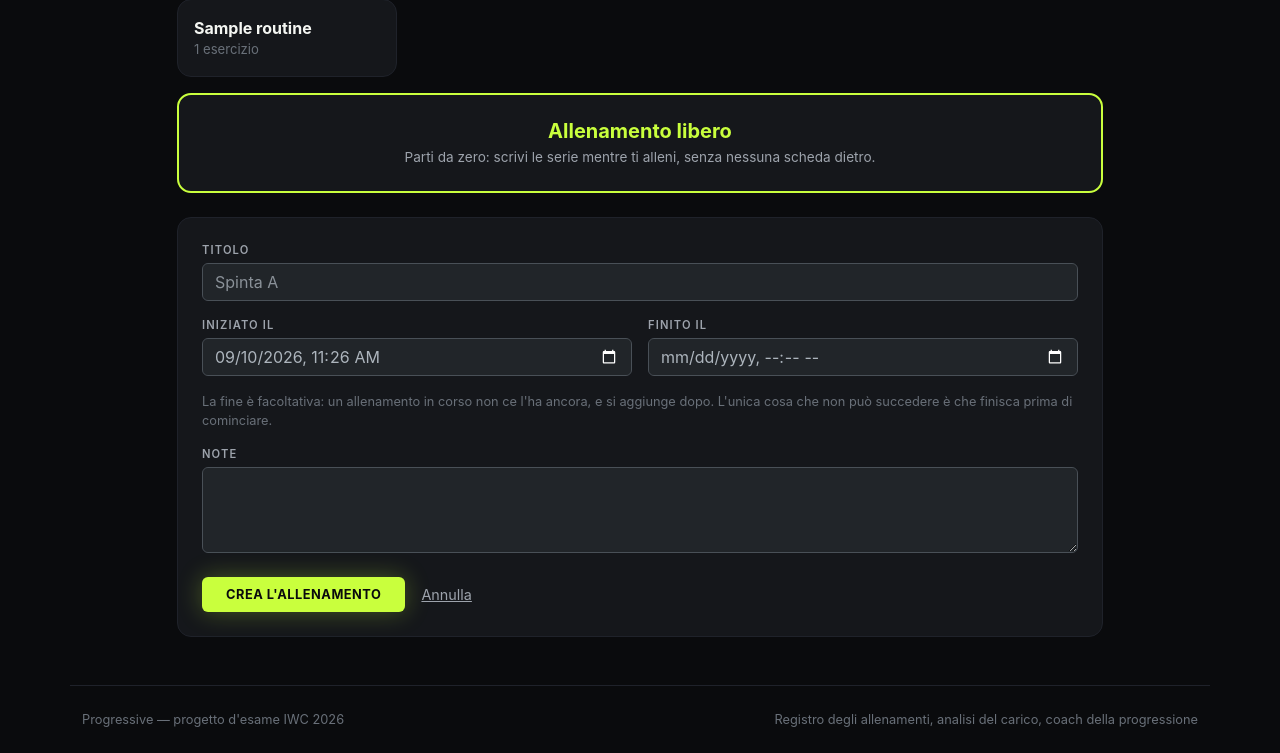
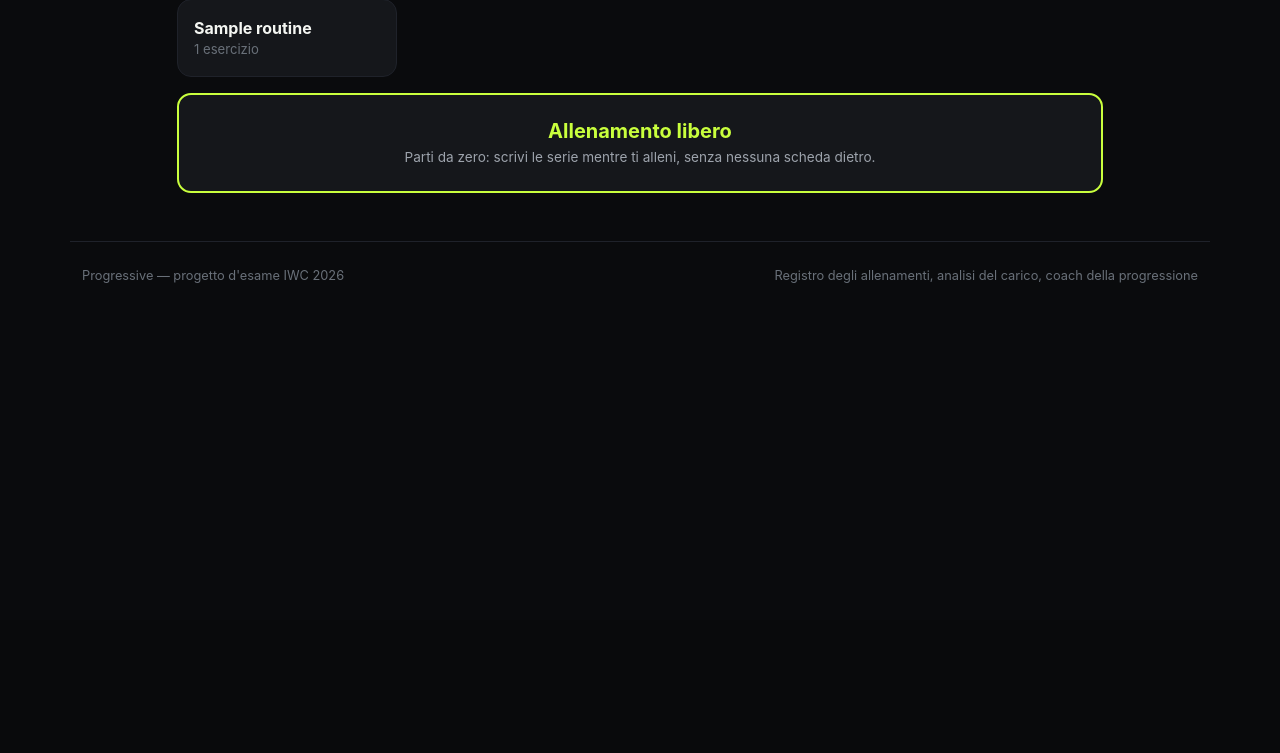
Before and after one commit to cavallinilorenzo/progressive-unimore-project, a Django app: page /allenamenti/nuovo/ in a window 1280 px wide. Shown: the part 180-933 px from the top of the page. After the commit the page ends 463 px from the top, so only its background shows below. Run offline with Django 5.2, Linux system fonts and the light colour scheme; a user stored in the database is signed in; tables that the repository leaves empty hold one stand-in row (values such as "Sample post").

Commit message:
Il bivio prima del form, non sopra: le card sole finché non scegli
/allenamenti/nuovo/ mostrava sempre il form libero sotto le card, anche
prima di aver scelto. Ora il form compare solo dopo una scelta esplicita —
una scheda o «Allenamento libero» (?libero=1) — o quando la pagina è già un
POST, perché un errore di validazione deve tornare sul form coi suoi
messaggi e non regredire al bivio.

Co-Authored-By: Claude Sonnet 5 <noreply@anthropic.com>

```diff
--- a/training/templates/training/workout_form.html
+++ b/training/templates/training/workout_form.html
@@ -21,7 +21,7 @@ quello italiano di `DATETIME_INPUT_FORMATS`: la conversione sta in
 {% block content %}
 
 <div class="row justify-content-center">
-  <div class="{% if not scheda and not form.instance.pk %}col-12 col-xl-10{% else %}col-12 col-lg-7{% endif %}">
+  <div class="{% if not mostra_form and not form.instance.pk %}col-12 col-xl-10{% else %}col-12 col-lg-7{% endif %}">
 
     <div class="mb-4">
       <div class="eyebrow">Storico</div>
@@ -44,13 +44,13 @@ quello italiano di `DATETIME_INPUT_FORMATS`: la conversione sta in
         </div>
       </div>
     </div>
-    {% elif not form.instance.pk %}
+    {% elif not form.instance.pk and not mostra_form %}
     {% comment %}
-    Il bivio prima del form: da scheda, a card, o libero. Niente JavaScript e
-    nessuna pagina in più — le card sono link che ricaricano
+    Il bivio, **senza** il form sotto: da scheda, a card, o libero. Niente
+    JavaScript e nessuna pagina in più — le card sono link che ricaricano
     `/allenamenti/nuovo/` con `?scheda=<pk>` (vedi `WorkoutCreateView`), e
-    «Allenamento libero» è un'ancora verso il form che resta comunque sotto,
-    sempre raggiungibile senza clic in più.
+    «Allenamento libero» è lo stesso link con `?libero=1`. Il form compare
+    solo dopo una di queste due scelte esplicite, mai qui.
     {% endcomment %}
     <div class="eyebrow mb-2">Da una scheda</div>
     {% if schede_disponibili %}
@@ -71,7 +71,7 @@ quello italiano di `DATETIME_INPUT_FORMATS`: la conversione sta in
     {% else %}
     <div class="mb-3" style="color:var(--t2);font-size:.9rem">Non hai ancora nessuna scheda.</div>
     {% endif %}
-    <a href="#libero" class="card-ink d-block text-center text-decoration-none p-4 mb-4"
+    <a href="{% url 'training:workout-create' %}?libero=1" class="card-ink d-block text-center text-decoration-none p-4"
        style="border:2px solid var(--volt)">
       <div class="h5 fw-bold mb-1" style="color:var(--volt)">Allenamento libero</div>
       <div style="color:var(--t2);font-size:.85rem">
@@ -80,7 +80,8 @@ quello italiano di `DATETIME_INPUT_FORMATS`: la conversione sta in
     </a>
     {% endif %}
 
-    <form method="post" novalidate class="card-ink p-4" id="libero">
+    {% if mostra_form or form.instance.pk %}
+    <form method="post" novalidate class="card-ink p-4">
       {% csrf_token %}
 
       {% if form.non_field_errors %}
@@ -133,10 +134,11 @@ quello italiano di `DATETIME_INPUT_FORMATS`: la conversione sta in
         <button type="submit" class="btn btn-volt px-4 py-2">
           {% if form.instance.pk %}Salva{% elif scheda %}Avvia l'allenamento{% else %}Crea l'allenamento{% endif %}
         </button>
-        <a href="{% if form.instance.pk %}{% url 'training:workout-detail' form.instance.pk %}{% elif scheda %}{% url 'training:routine-detail' scheda.pk %}{% else %}{% url 'training:workout-list' %}{% endif %}"
+        <a href="{% if form.instance.pk %}{% url 'training:workout-detail' form.instance.pk %}{% elif scheda %}{% url 'training:routine-detail' scheda.pk %}{% elif libero %}{% url 'training:workout-create' %}{% else %}{% url 'training:workout-list' %}{% endif %}"
            style="color:var(--t2);font-size:.9rem">Annulla</a>
       </div>
     </form>
+    {% endif %}
 
   </div>
 </div>
--- a/training/views.py
+++ b/training/views.py
@@ -925,6 +925,15 @@ class WorkoutCreateView(LoginRequiredMixin, CreateView):
     #: link `/allenamenti/nuovo/?scheda=3` si legge da solo.
     PARAMETRO_SCHEDA = "scheda"
 
+    #: `?libero=1` è la scelta esplicita «parto senza scheda»: senza uno dei
+    #: due parametri la pagina mostra solo il bivio (le card), mai il form —
+    #: altrimenti chi arriva su `/allenamenti/nuovo/` per guardare le proprie
+    #: schede si troverebbe comunque un form vuoto premuto lì sotto.
+    PARAMETRO_LIBERO = "libero"
+
+    def vuole_libero(self):
+        return self.request.GET.get(self.PARAMETRO_LIBERO) == "1"
+
     def get_scheda(self):
         """La scheda da cui partire, se il link ne porta una.
 
@@ -963,11 +972,20 @@ class WorkoutCreateView(LoginRequiredMixin, CreateView):
         context = super().get_context_data(**kwargs)
         scheda = self.get_scheda()
         context["scheda"] = scheda
-        # Il selettore di schede si mostra solo finché non se n'è scelta una:
-        # una volta che `scheda` è valorizzata la pagina è già «Avvia da
-        # scheda X», e rimostrare l'elenco sarebbe un secondo bivio dopo che
-        # il primo è già stato preso.
-        if scheda is None:
+        context["libero"] = self.vuole_libero()
+        # Il form si mostra per una scelta esplicita — una scheda, «libero» —
+        # o perché la pagina **è già** un POST: un errore di validazione deve
+        # tornare sul form coi suoi messaggi, mai regredire al bivio.
+        context["mostra_form"] = (
+            scheda is not None
+            or context["libero"]
+            or self.request.method == "POST"
+        )
+        # Il bivio si mostra solo finché non se n'è presa una delle due
+        # strade — una scheda scelta o «allenamento libero» esplicito: una
+        # volta scelta, la pagina è già sul form e rimostrare le card sarebbe
+        # un secondo bivio dopo che il primo è già stato preso.
+        if not context["mostra_form"]:
             context["schede_disponibili"] = Routine.objects.filter(
                 user=self.request.user
             ).order_by("name")
```
